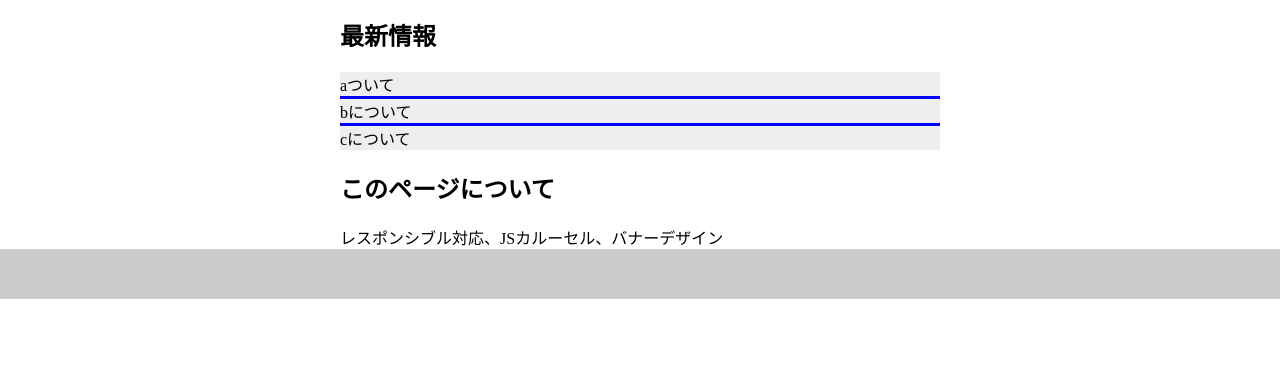
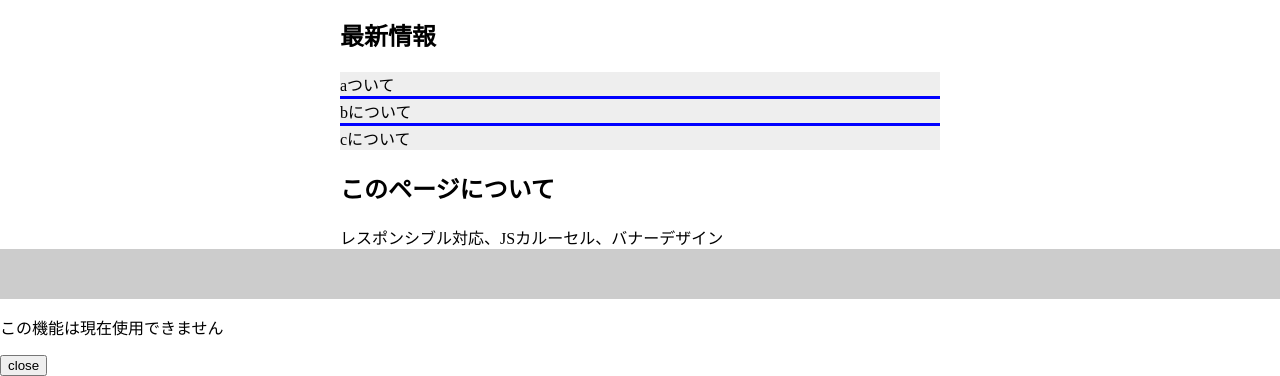
Before and after one commit to cascade-path/sakurayama-town, a plain HTML site: page index.html in a window 1280 px wide. Shown: the part 506-882 px from the top of the page. Before the commit the page ends 805 px from the top, so only its background shows below. Drawn offline with Linux system fonts and the light colour scheme.

Commit message:
Update index.html

```diff
--- a/index.html
+++ b/index.html
@@ -49,7 +49,9 @@
         </div>
     </main>
     <footer></footer>
-    <div class="alert"></div>
+    <div class="alert">
+        <p>この機能は現在使用できません</p>
+        <button>close</button></div>
     <script>
         // カルーセルのアニメーション(クラス付け替え)
         const banner = document.querySelectorAll(".carousel img");
```
